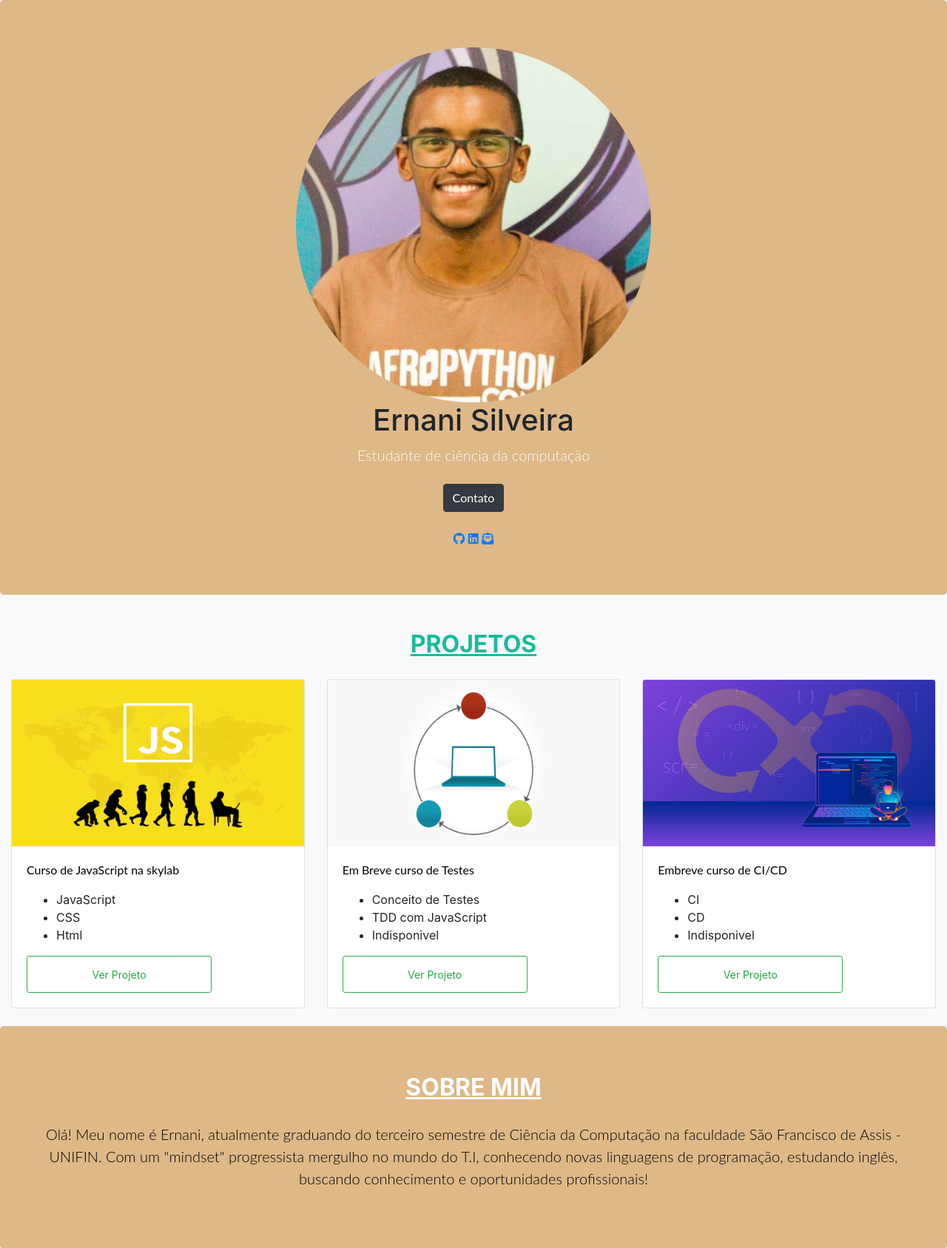
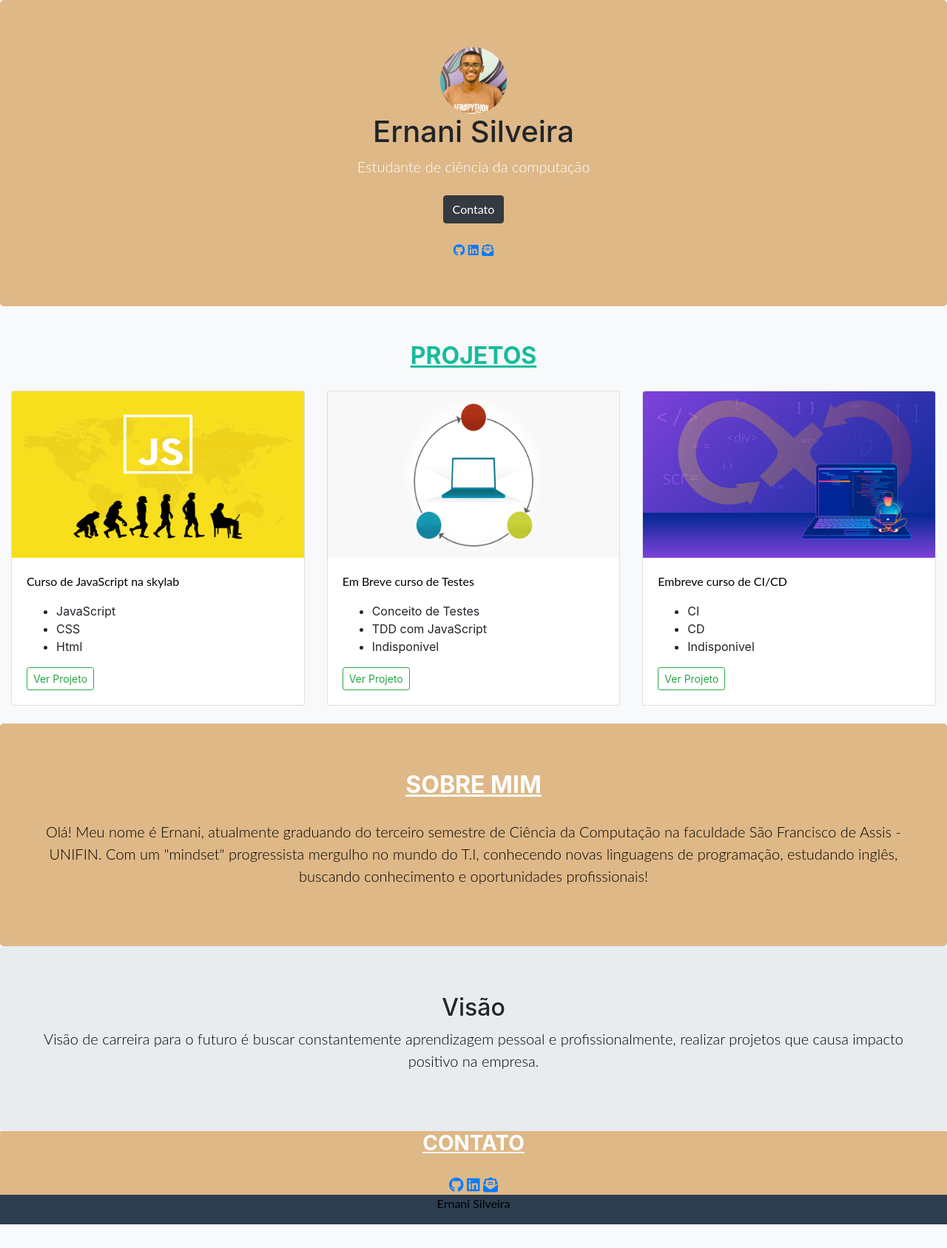
Before and after one commit to ErnaniSilveira16/Meu-Portifolio, a PHP site: page / in a window 1280 px wide. Shown: the part 56-1743 px from the top of the page at 74% size. Run offline with PHP 8.4, Linux system fonts and the light colour scheme; some libraries are stand-ins or nearby versions.

Commit message:
Add files via upload

```diff
--- a/index.php
+++ b/index.php
@@ -20,9 +20,9 @@
     <script src="https://kit.fontawesome.com/d19b8e1807.js" crossorigin="anonymous"></script>
     <style>
         .fotoPerfil {
-            height: auto;
+            height: 90px;
             width: auto;
-            max-width: auto;
+            max-width: 90px;
             border-radius: 50%;
         }
 
@@ -41,15 +41,6 @@
 
         .incones {
             padding-left: 5px;
-        }
-        .botao {
-            width: 250px;
-            height: 50px;
-            margin: 0 auto;
-            padding: 0;
-            display: inline-block;
-            line-height: 50px;
-            text-align: center;
         }
 
         .titulosBrancos {
@@ -153,7 +144,7 @@
                             <div class="d-flex justify-content-between align-items-center">
                                 <div class="btn-group">
                                     <a href="https://github.com/ErnaniSilveira16/JavaScript"> <button type="button"
-                                            class="btn btn-sm btn-outline-success botao">Ver Projeto</button></a>
+                                            class="btn btn-sm btn-outline-success ">Ver Projeto</button></a>
 
                                 </div>
                             </div>
@@ -177,7 +168,7 @@
                             <div class="d-flex justify-content-between align-items-center">
                                 <div class="btn-group">
                                     <a href="www.google.com.br"> <button type="button"
-                                            class="btn btn-sm btn-outline-success botao">Ver Projeto</button></a>
+                                            class="btn btn-sm btn-outline-success ">Ver Projeto</button></a>
 
                                 </div>
                             </div>
@@ -201,7 +192,7 @@
                             <div class="d-flex justify-content-between align-items-center">
                                 <div class="btn-group">
                                     <a href="www.google.com.br"> <button type="button"
-                                            class="btn btn-sm btn-outline-success botao">Ver Projeto</button></a>
+                                            class="btn btn-sm btn-outline-success ">Ver Projeto</button></a>
 
                                 </div>
                             </div>
```
